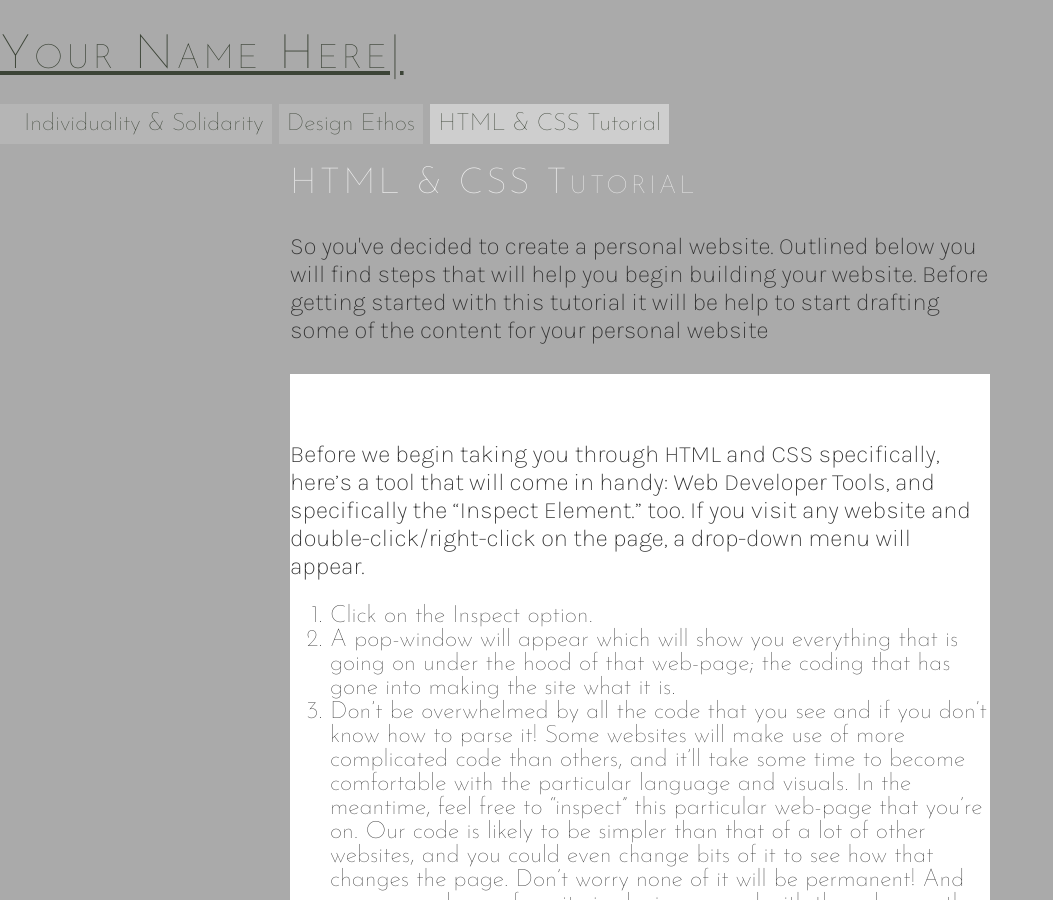
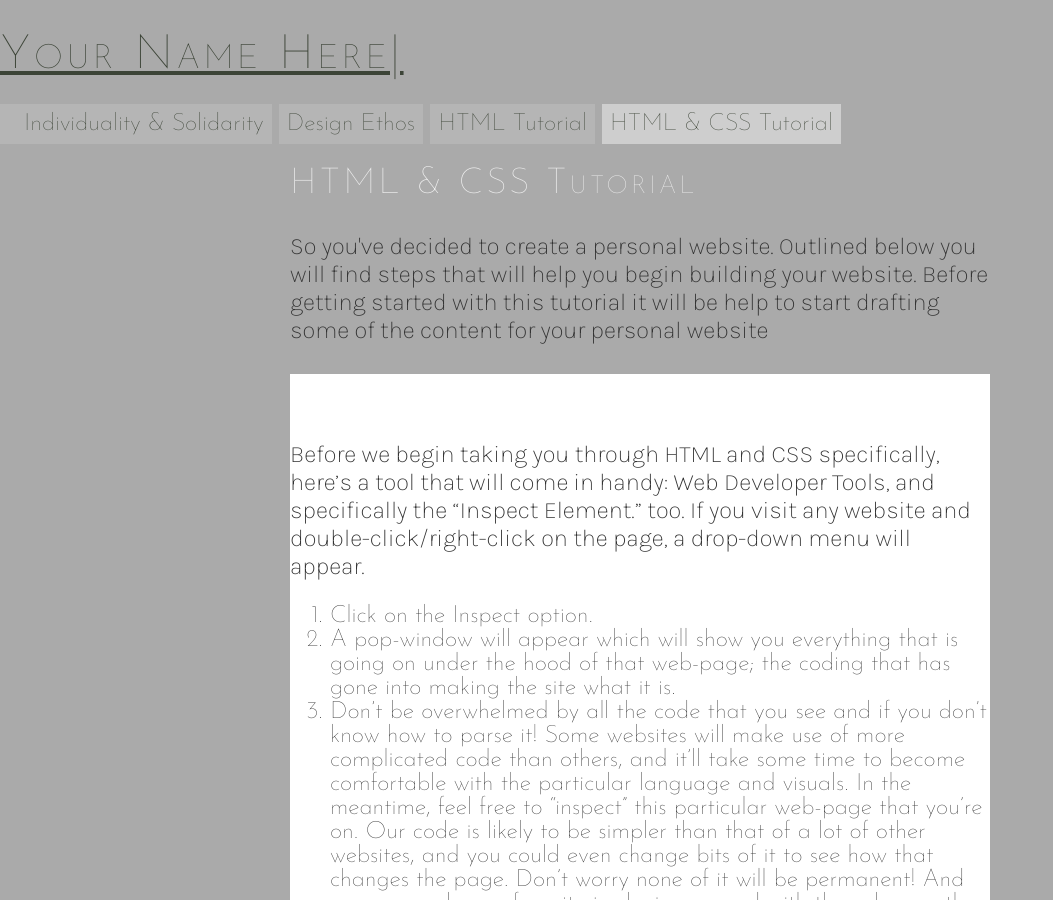
Before and after one commit to scholarslab/brackets, a Jekyll site: the page built from css-tutorial.html, in a window 1280 px wide and 900 px high. Shown: the whole window, without its empty margins (0-1053 px from the left). Built offline with Jekyll 4.4.1, drawn with Linux system fonts in a browser that asks for light colours.

Commit message:
Changes config file file to add different tutorial pages and moves tutorials to css-tutorial.

```diff
--- a/_config.yml
+++ b/_config.yml
@@ -34,7 +34,8 @@ global_navigation:
   - environment
   - individuality-solidarity
   - design-ethos
-  - tutorials
+  - html-tutorial
+  - css-tutorial
 
 courtesy_navigation:
   - about
```
Also changed, not shown: css-tutorial.html (renamed from tutorials.html).
